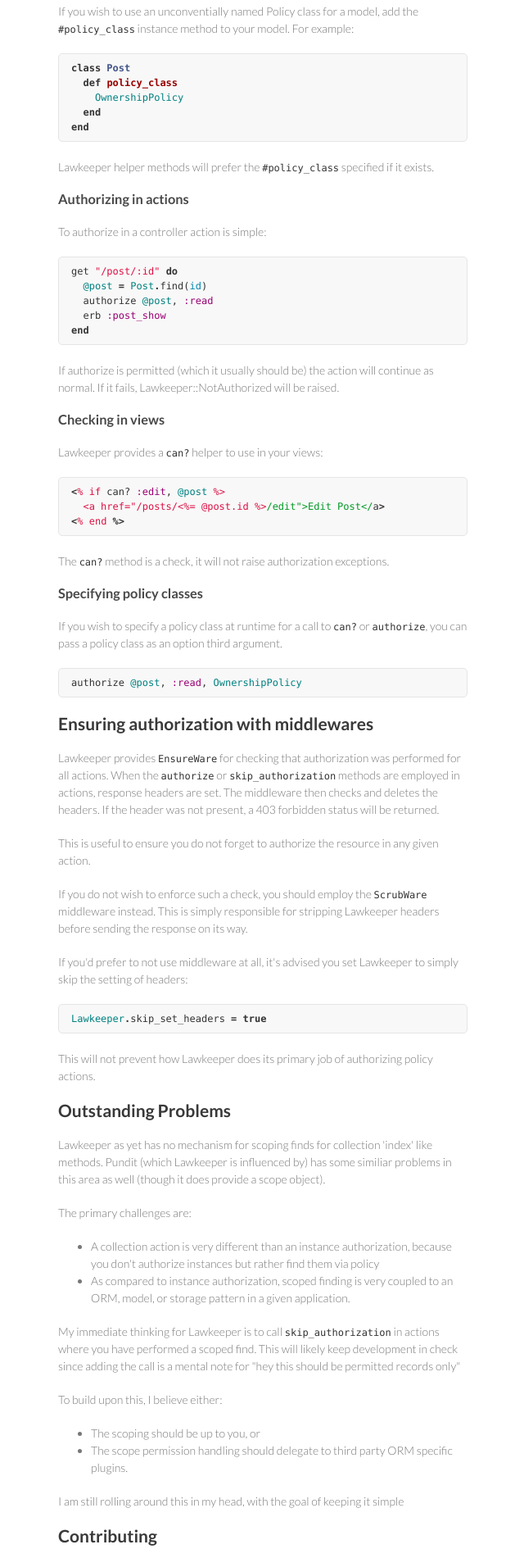
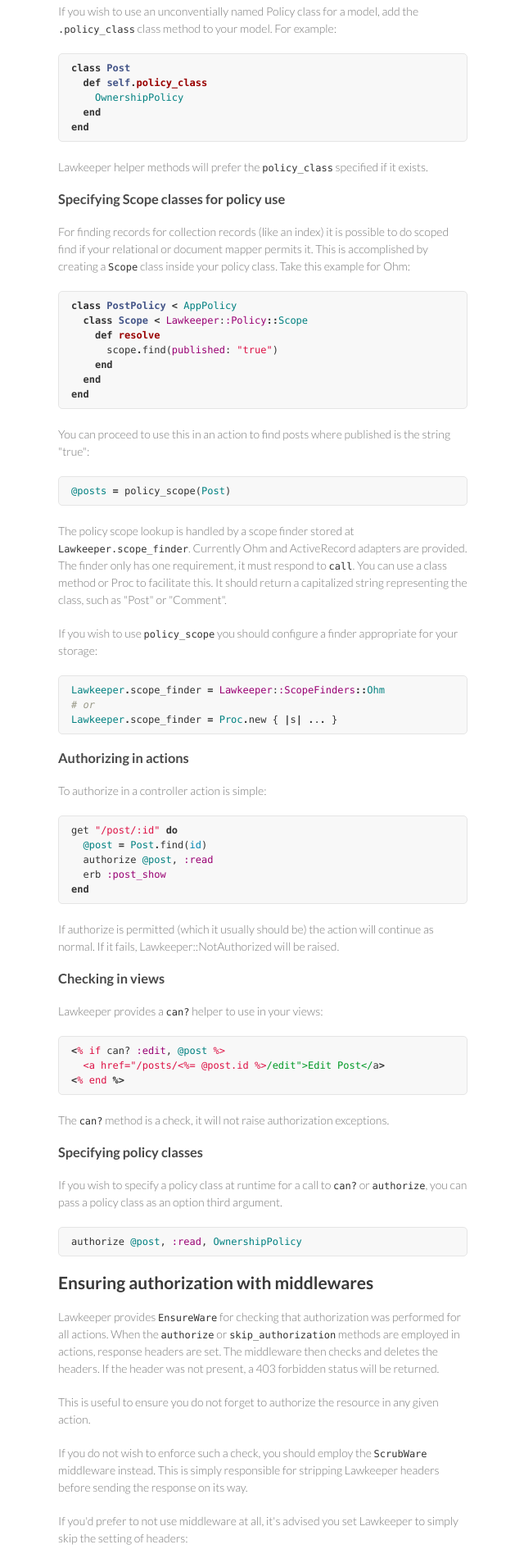
Before and after one commit to bemurphy/lawkeeper, a plain HTML site: page index.html in a window 1280 px wide. Shown: the part 1516-3406 px from the top of the page at 82% size, without its empty margins (499-1139 px from the left). Drawn offline with Linux system fonts and the light colour scheme.

Commit message:
Create gh-pages branch via GitHub

```diff
--- a/index.html
+++ b/index.html
@@ -111,16 +111,51 @@ only requirement is that they end with '?'.</p>
 <p>Policy classes are instantiated with the current user and a record for checking.</p>
 
 <p>If you wish to use an unconventially named Policy class for a model, add the
-<code>#policy_class</code> instance method to your model.  For example:</p>
+<code>.policy_class</code> class method to your model.  For example:</p>
 
 <div class="highlight"><pre><span class="k">class</span> <span class="nc">Post</span>
-  <span class="k">def</span> <span class="nf">policy_class</span>
+  <span class="k">def</span> <span class="nc">self</span><span class="o">.</span><span class="nf">policy_class</span>
     <span class="no">OwnershipPolicy</span>
   <span class="k">end</span>
 <span class="k">end</span>
 </pre></div>
 
-<p>Lawkeeper helper methods will prefer the <code>#policy_class</code> specified if it exists.</p>
+<p>Lawkeeper helper methods will prefer the <code>policy_class</code> specified if it exists.</p>
+
+<h3>
+<a name="specifying-scope-classes-for-policy-use" class="anchor" href="#specifying-scope-classes-for-policy-use"><span class="octicon octicon-link"></span></a>Specifying Scope classes for policy use</h3>
+
+<p>For finding records for collection records (like an index) it is possible to
+do scoped find if your relational or document mapper permits it.  This is
+accomplished by creating a <code>Scope</code> class inside your policy class.  Take
+this example for Ohm:</p>
+
+<div class="highlight"><pre><span class="k">class</span> <span class="nc">PostPolicy</span> <span class="o">&lt;</span> <span class="no">AppPolicy</span>
+  <span class="k">class</span> <span class="nc">Scope</span> <span class="o">&lt;</span> <span class="ss">Lawkeeper</span><span class="p">:</span><span class="ss">:Policy</span><span class="o">::</span><span class="no">Scope</span>
+    <span class="k">def</span> <span class="nf">resolve</span>
+      <span class="n">scope</span><span class="o">.</span><span class="n">find</span><span class="p">(</span><span class="ss">published</span><span class="p">:</span> <span class="s2">"true"</span><span class="p">)</span>
+    <span class="k">end</span>
+  <span class="k">end</span>
+<span class="k">end</span>
+</pre></div>
+
+<p>You can proceed to use this in an action to find posts where published is the
+string "true":</p>
+
+<div class="highlight"><pre><span class="vi">@posts</span> <span class="o">=</span> <span class="n">policy_scope</span><span class="p">(</span><span class="no">Post</span><span class="p">)</span>
+</pre></div>
+
+<p>The policy scope lookup is handled by a scope finder stored at <code>Lawkeeper.scope_finder</code>.
+Currently Ohm and ActiveRecord adapters are provided.  The finder only has one requirement,
+it must respond to <code>call</code>.  You can use a class method or Proc to facilitate this.  It
+should return a capitalized string representing the class, such as "Post" or "Comment".</p>
+
+<p>If you wish to use <code>policy_scope</code> you should configure a finder appropriate for your storage:</p>
+
+<div class="highlight"><pre><span class="no">Lawkeeper</span><span class="o">.</span><span class="n">scope_finder</span> <span class="o">=</span> <span class="ss">Lawkeeper</span><span class="p">:</span><span class="ss">:ScopeFinders</span><span class="o">::</span><span class="no">Ohm</span>
+<span class="c1"># or</span>
+<span class="no">Lawkeeper</span><span class="o">.</span><span class="n">scope_finder</span> <span class="o">=</span> <span class="no">Proc</span><span class="o">.</span><span class="n">new</span> <span class="p">{</span> <span class="o">|</span><span class="n">s</span><span class="o">|</span> <span class="o">.</span><span class="n">.</span><span class="o">.</span> <span class="p">}</span>
+</pre></div>
 
 <h3>
 <a name="authorizing-in-actions" class="anchor" href="#authorizing-in-actions"><span class="octicon octicon-link"></span></a>Authorizing in actions</h3>
@@ -184,31 +219,6 @@ simply skip the setting of headers:</p>
 actions.</p>
 
 <h2>
-<a name="outstanding-problems" class="anchor" href="#outstanding-problems"><span class="octicon octicon-link"></span></a>Outstanding Problems</h2>
-
-<p>Lawkeeper as yet has no mechanism for scoping finds for collection 'index' like
-methods.  Pundit (which Lawkeeper is influenced by) has some similiar problems
-in this area as well (though it does provide a scope object).</p>
-
-<p>The primary challenges are:</p>
-
-<ul>
-<li>A collection action is very different than an instance authorization, because
-you don't authorize instances but rather find them via policy</li>
-<li>As compared to instance authorization, scoped finding is very coupled to an
-ORM, model, or storage pattern in a given application.</li>
-</ul><p>My immediate thinking for Lawkeeper is to call <code>skip_authorization</code> in actions
-where you have performed a scoped find.  This will likely keep development in check
-since adding the call is a mental note for "hey this should be permitted records only"</p>
-
-<p>To build upon this, I believe either:</p>
-
-<ul>
-<li>The scoping should be up to you, or</li>
-<li>The scope permission handling should delegate to third party ORM specific plugins.</li>
-</ul><p>I am still rolling around this in my head, with the goal of keeping it simple</p>
-
-<h2>
 <a name="contributing" class="anchor" href="#contributing"><span class="octicon octicon-link"></span></a>Contributing</h2>
 
 <ol>
```
Also changed, not shown: params.json (+1 -1 lines).
